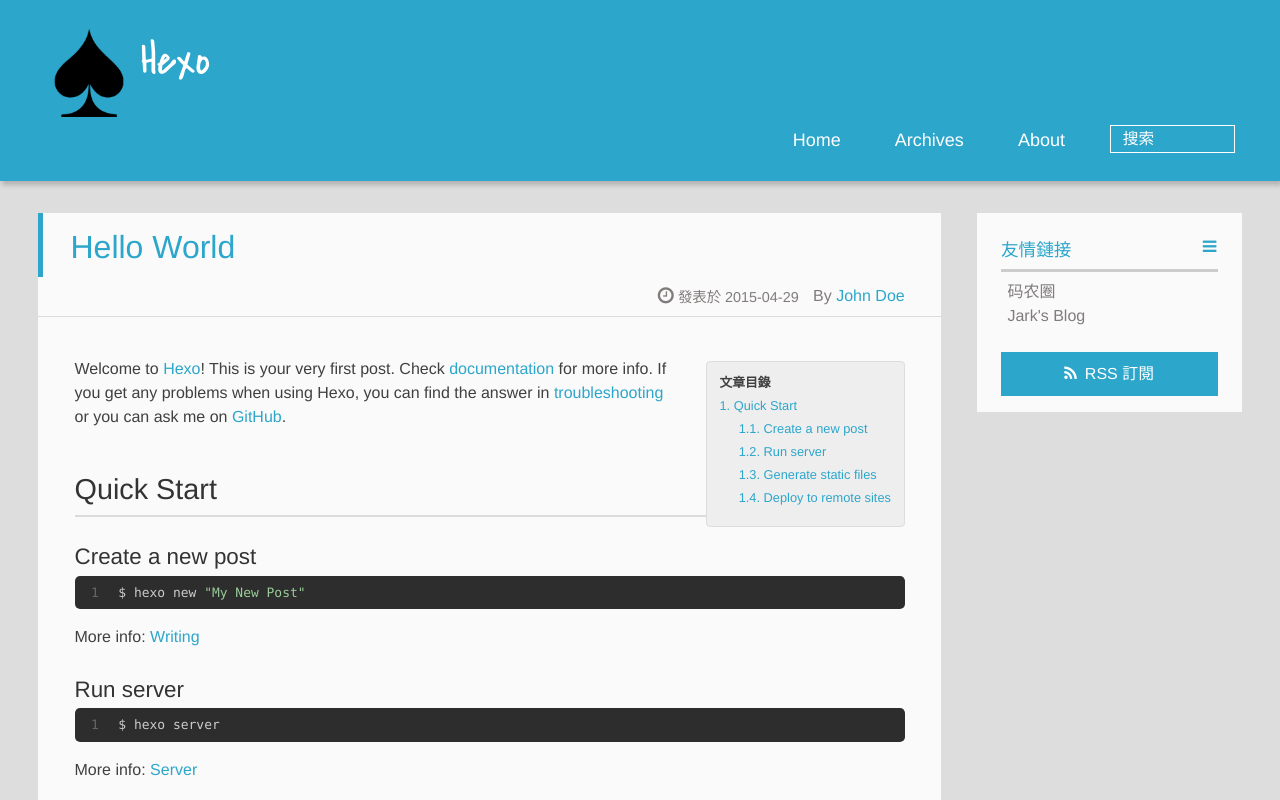
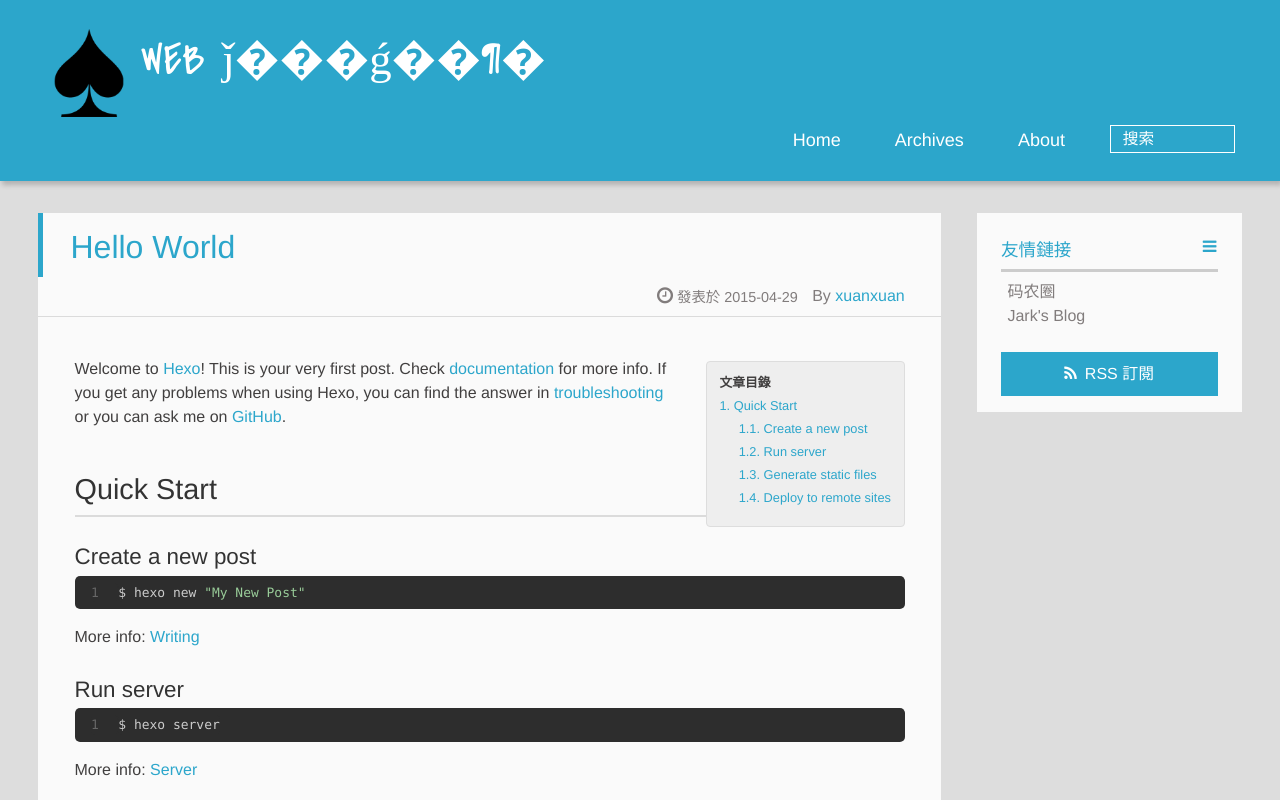
Before and after one commit to sheep902/zuiyuexuan.github.io, a plain HTML site: page 2015/04/29/hello-world/index.html in a window 1280 px wide. Shown: the top 800 px of the page. Drawn offline with Linux system fonts and the light colour scheme.

Commit message:
Site updated: 2015-04-30 13:34:33

```diff
--- a/2015/04/29/hello-world/index.html
+++ b/2015/04/29/hello-world/index.html
@@ -4,10 +4,10 @@
 <head>
   <meta charset="UTF-8">
 
-    <title>Hello World | Hexo</title>
+    <title>Hello World | WEB ǰ���ǵ��¶�</title>
     <meta name="viewport" content="width=device-width, initial-scale=1,user-scalable=no">
 
-    <meta name="author" content="John Doe">
+    <meta name="author" content="xuanxuan">
 
 
 
@@ -16,7 +16,7 @@ Quick">
 <meta property="og:type" content="article">
 <meta property="og:title" content="Hello World">
 <meta property="og:url" content="http://yoursite.com/2015/04/29/hello-world/index.html">
-<meta property="og:site_name" content="Hexo">
+<meta property="og:site_name" content="WEB ǰ���ǵ��¶�">
 <meta property="og:description" content="Welcome to Hexo! This is your very first post. Check documentation for more info. If you get any problems when using Hexo, you can find the answer in troubleshooting or you can ask me on GitHub.
 Quick">
 <meta name="twitter:card" content="summary">
@@ -25,7 +25,7 @@ Quick">
 Quick">
 
 
-    <link rel="alternative" href="/atom.xml" title="Hexo" type="application/atom+xml">
+    <link rel="alternative" href="/atom.xml" title="WEB ǰ���ǵ��¶�" type="application/atom+xml">
 
 
     <link rel="icon" href="/img/favicon.ico">
@@ -43,11 +43,11 @@ Quick">
 <div>
 
 			<div id="imglogo">
-				<a href="/"><img src="/img/logo.png" alt="Hexo" title="Hexo"/></a>
+				<a href="/"><img src="/img/logo.png" alt="WEB ǰ���ǵ��¶�" title="WEB ǰ���ǵ��¶�"/></a>
 			</div>
 
 			<div id="textlogo">
-				<h1 class="site-name"><a href="/" title="Hexo">Hexo</a></h1>
+				<h1 class="site-name"><a href="/" title="WEB ǰ���ǵ��¶�">WEB ǰ���ǵ��¶�</a></h1>
 				<h2 class="blog-motto"></h2>
 			</div>
 			<div class="navbar"><a class="navbutton navmobile" href="#" title="菜單">
@@ -86,7 +86,7 @@ Quick">
   </h1>
   <p class="article-author">By
 
-		<a href="/about" title="John Doe" target="_blank" itemprop="author">John Doe</a>
+		<a href="/about" title="xuanxuan" target="_blank" itemprop="author">xuanxuan</a>
 
   <p class="article-time">
     <time datetime="2015-04-29T04:48:14.000Z" itemprop="datePublished"> 發表於 2015-04-29</time>
@@ -123,7 +123,7 @@ Quick">
 
 	<div class="article-share" id="share">
 
-	  <div data-url="http://yoursite.com/2015/04/29/hello-world/" data-title="Hello World | Hexo" data-tsina="null" class="share clearfix">
+	  <div data-url="http://yoursite.com/2015/04/29/hello-world/" data-title="Hello World | WEB ǰ���ǵ��¶�" data-tsina="null" class="share clearfix">
 	  </div>
 
 	</div>
@@ -214,7 +214,7 @@ Quick">
 		<p class="copyright">
 		Powered by <a href="http://hexo.io" target="_blank" title="hexo">hexo</a> and Theme by <a href="https://github.com/wuchong/jacman" target="_blank" title="Jacman">Jacman</a> © 2015
 
-		<a href="/about" target="_blank" title="John Doe">John Doe</a>
+		<a href="/about" target="_blank" title="xuanxuan">xuanxuan</a>
 
 
 		</p>
--- a/index.html
+++ b/index.html
@@ -4,25 +4,25 @@
 <head>
   <meta charset="UTF-8">
 
-    <title>Hexo</title>
+    <title>WEB ǰ���ǵ��¶�</title>
     <meta name="viewport" content="width=device-width, initial-scale=1,user-scalable=no">
 
-    <meta name="author" content="John Doe">
+    <meta name="author" content="xuanxuan">
 
 
 
     <meta name="description">
 <meta property="og:type" content="website">
-<meta property="og:title" content="Hexo">
+<meta property="og:title" content="WEB ǰ���ǵ��¶�">
 <meta property="og:url" content="http://yoursite.com/index.html">
-<meta property="og:site_name" content="Hexo">
+<meta property="og:site_name" content="WEB ǰ���ǵ��¶�">
 <meta property="og:description">
 <meta name="twitter:card" content="summary">
-<meta name="twitter:title" content="Hexo">
+<meta name="twitter:title" content="WEB ǰ���ǵ��¶�">
 <meta name="twitter:description">
 
 
-    <link rel="alternative" href="/atom.xml" title="Hexo" type="application/atom+xml">
+    <link rel="alternative" href="/atom.xml" title="WEB ǰ���ǵ��¶�" type="application/atom+xml">
 
 
     <link rel="icon" href="/img/favicon.ico">
@@ -40,11 +40,11 @@
 <div>
 
 			<div id="imglogo">
-				<a href="/"><img src="/img/logo.png" alt="Hexo" title="Hexo"/></a>
+				<a href="/"><img src="/img/logo.png" alt="WEB ǰ���ǵ��¶�" title="WEB ǰ���ǵ��¶�"/></a>
 			</div>
 
 			<div id="textlogo">
-				<h1 class="site-name"><a href="/" title="Hexo">Hexo</a></h1>
+				<h1 class="site-name"><a href="/" title="WEB ǰ���ǵ��¶�">WEB ǰ���ǵ��¶�</a></h1>
 				<h2 class="blog-motto"></h2>
 			</div>
 			<div class="navbar"><a class="navbutton navmobile" href="#" title="菜單">
@@ -85,7 +85,7 @@
   </h1>
   <p class="article-author">By
 
-		<a href="/about" title="John Doe" target="_blank" itemprop="author">John Doe</a>
+		<a href="/about" title="xuanxuan" target="_blank" itemprop="author">xuanxuan</a>
 
   <p class="article-time">
     <time datetime="2015-04-29T04:48:14.000Z" itemprop="datePublished"> 發表於 2015-04-29</time>
@@ -205,7 +205,7 @@
 		<p class="copyright">
 		Powered by <a href="http://hexo.io" target="_blank" title="hexo">hexo</a> and Theme by <a href="https://github.com/wuchong/jacman" target="_blank" title="Jacman">Jacman</a> © 2015
 
-		<a href="/about" target="_blank" title="John Doe">John Doe</a>
+		<a href="/about" target="_blank" title="xuanxuan">xuanxuan</a>
 
 
 		</p>
```
Also changed, not shown: archives/2015/04/index.html (+9 -9 lines), archives/2015/index.html (+9 -9 lines), archives/index.html (+9 -9 lines).
